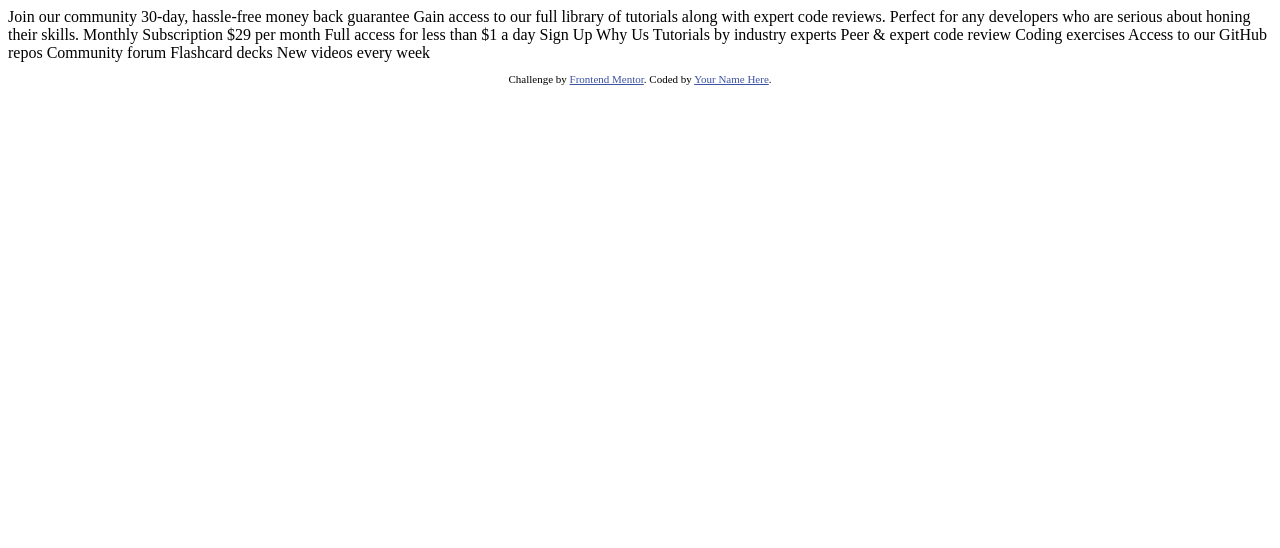
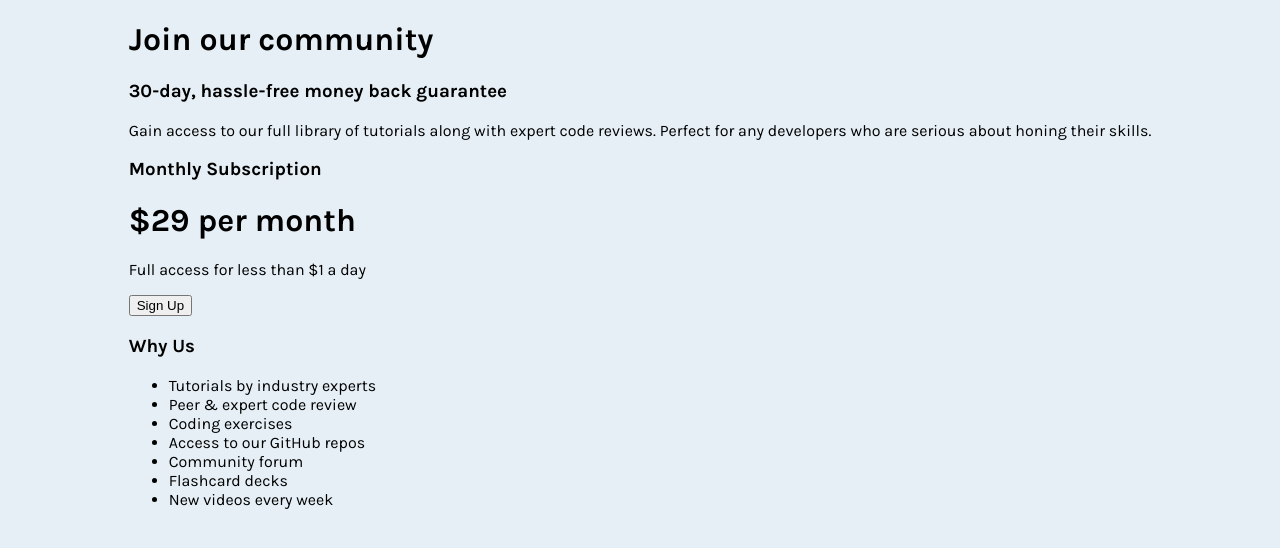
Before and after one commit to LordBogglesworth/single-price-grid-component-master, a plain HTML site: page index.html in a window 1280 px wide. Drawn offline with Linux system fonts and the light colour scheme.

Commit message:
initial commit

```diff
--- a/css/master.css
+++ b/css/master.css
@@ -0,0 +1,16 @@
+:root {
+  background: hsl(204, 43%, 93%);
+}
+
+body {
+  font-family: "Karla", sans-serif;
+  margin: 0;
+  padding: 0;
+  display: flex;
+  align-items: center;
+  justify-content: center;
+}
+
+.main-card {
+  border-radius: 1rem;
+}
--- a/index.html
+++ b/index.html
@@ -2,49 +2,48 @@
 <html lang="en">
 <head>
   <meta charset="UTF-8">
-  <meta name="viewport" content="width=device-width, initial-scale=1.0"> <!-- displays site properly based on user's device -->
+  <meta name="viewport" content="width=device-width, initial-scale=1.0">
 
   <link rel="icon" type="image/png" sizes="32x32" href="./images/favicon-32x32.png">
 
+  <link rel="preconnect" href="https://fonts.googleapis.com">
+  <link rel="preconnect" href="https://fonts.gstatic.com" crossorigin>
+  <link href="https://fonts.googleapis.com/css2?family=Karla:wght@400;700&display=swap" rel="stylesheet">
+
+  <link rel="stylesheet" href="css/master.css">
+
   <title>Frontend Mentor | Single Price Grid Component</title>
 
-  <!-- Feel free to remove these styles or customise in your own stylesheet 👍 -->
-  <style>
-    .attribution { font-size: 11px; text-align: center; }
-    .attribution a { color: hsl(228, 45%, 44%); }
   </style>
 </head>
 <body>
-  Join our community
+    <div class="main-card">
+      <div class="top-section">
+        <h1 class="join-heading">Join our community</h1>
+        <h3 class="join-sub-heading">30-day, hassle-free money back guarantee</h3>
+        <p class="join-paragraph">Gain access to our full library of tutorials along with expert code reviews. Perfect for any developers who are serious about honing their skills.</p>
+      </div>
+      <div class="bottom-section">
+        <div class="monthly-subscription bottom-sub-div">
+          <h3 class="bottom-header">Monthly Subscription</h3>
+          <h1 class="monthly-rate">$29 <span>per month</span></h1>
+          <p class="rate-description">Full access for less than $1 a day</p>
+          <button class="sign-up-btn btn">Sign Up</button>
+        </div>
+        <div class="why-us bottom-sub-div">
+          <h3 class="bottom-header">Why Us</h3>
+          <ul class="feature-list">
+            <li>Tutorials by industry experts</li>
+            <li>Peer & expert code review</li>
+            <li>Coding exercises</li>
+            <li>Access to our GitHub repos</li>
+            <li>Community forum</li>
+            <li>Flashcard decks</li>
+            <li>New videos every week</li>
+          </ul>
+        </div>
+      </div>
+    </div>
 
-  30-day, hassle-free money back guarantee
-
-  Gain access to our full library of tutorials along with expert code reviews.
-  Perfect for any developers who are serious about honing their skills.
-
-  Monthly Subscription
-
-  &dollar;29 per month
-
-  Full access for less than &dollar;1 a day
-
-  Sign Up
-
-  Why Us
-
-  Tutorials by industry experts
-  Peer &amp; expert code review
-  Coding exercises
-  Access to our GitHub repos
-  Community forum
-  Flashcard decks
-  New videos every week
-
-  <footer>
-    <p class="attribution">
-      Challenge by <a href="https://www.frontendmentor.io?ref=challenge" target="_blank">Frontend Mentor</a>.
-      Coded by <a href="#">Your Name Here</a>.
-    </p>
-  </footer>
 </body>
 </html>
```
